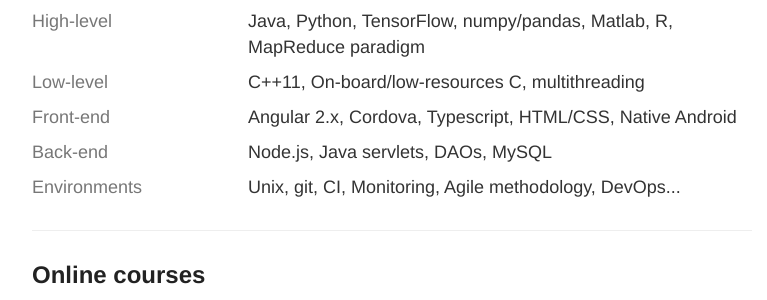
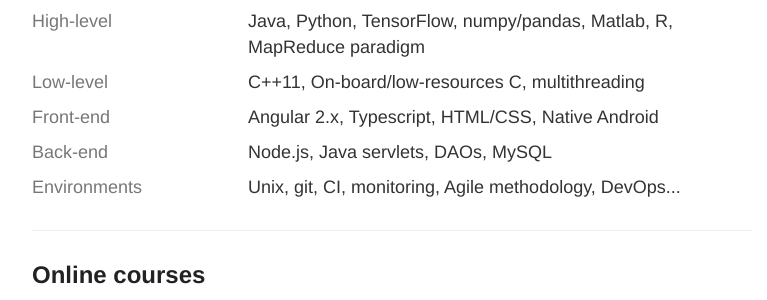
Before and after one commit to leonicoletti/leonicoletti.github.io, a Jekyll site: the page built from curriculum.html, in a window 1280 px wide and 900 px high, scrolled down 2029 px. Shown: the part 153-453 px from the top of the window, without its empty margins (248-1015 px from the left). Built offline with Jekyll 4.4.1, drawn with Linux system fonts in a browser that asks for light colours.

```diff
--- a/_config.yml
+++ b/_config.yml
@@ -4,7 +4,7 @@ description: Machine Learning enthusiast
 avatar: https://avatars1.githubusercontent.com/u/12911256?s=460&v=4
 
 disqus:
-google_analytics:
+google_analytics: UA-154208473-1
 url:
 baseurl: ""
 
--- a/_layouts/default.html
+++ b/_layouts/default.html
@@ -25,7 +25,7 @@
 
           <nav>
             <!-- <a href="{{ site.baseurl }}/blog">Blog</a> -->
-            <a href="{{ site.baseurl }}/LeoNicoletti.pdf">Resume</a>
+            <a href="{{ site.baseurl }}/pdf/LeoNicoletti.pdf">Resume</a>
             <a href="{{ site.baseurl }}/curriculum">CV</a>
           </nav>
         </header>
--- a/curriculum.html
+++ b/curriculum.html
@@ -28,7 +28,7 @@ layout: default
     <p>Automatically extract signal processing features to provide context-aware, high-level semantic informations. Decision making algorithms in the challenging environment of embedded systems. Deployment of an hyperparameters tuning layer on top of the decision layer (Gaussian processes, <cite>auto-ML</cite>).</p>
 
     <h3>Master thesis student</h3>
-    <div class="entry-desc"><span class="entry-duration">Mar 2016 - Sep 2016</span>SAP SE&nbsp;&nbsp;<a href="{{ site.baseurl }}/Ranking_Aggregation_for_Portfolio_Selection.pdf">[PDF]</a><span class="entry-location">Walldorf, DE</span></div>
+    <div class="entry-desc"><span class="entry-duration">Mar 2016 - Sep 2016</span>SAP SE&nbsp;&nbsp;<a href="{{ site.baseurl }}/pdf/Ranking_Aggregation_for_Portfolio_Selection.pdf">[PDF]</a><span class="entry-location">Walldorf, DE</span></div>
     <p>Learning to rank strategies of investment. Training algorithms with financial data on (non-vectorial) permutation sets to optimise investment strategies made of bonds & equities. Portfolio optimisation and selection. SAP HANA Vora team.</p>
 
     <h3>Engineer Assistant</h3>
@@ -64,7 +64,7 @@ layout: default
     </div>
     <div class="row">
       <div class="column-left">Front-end</div>
-      <div class="column-right">Angular 2.x, Cordova, Typescript, HTML/CSS, Native Android</div>
+      <div class="column-right">Angular 2.x, Typescript, HTML/CSS, Native Android</div>
     </div>
     <div class="row">
       <div class="column-left">Back-end</div>
@@ -72,7 +72,7 @@ layout: default
     </div>
     <div class="row">
       <div class="column-left">Environments</div>
-      <div class="column-right">Unix, git, CI, Monitoring, Agile methodology, DevOps...</div>
+      <div class="column-right">Unix, git, CI, monitoring, Agile methodology, DevOps...</div>
     </div>
 
     <div class="separator"></div>
```
Also changed, not shown: 4 other files.
